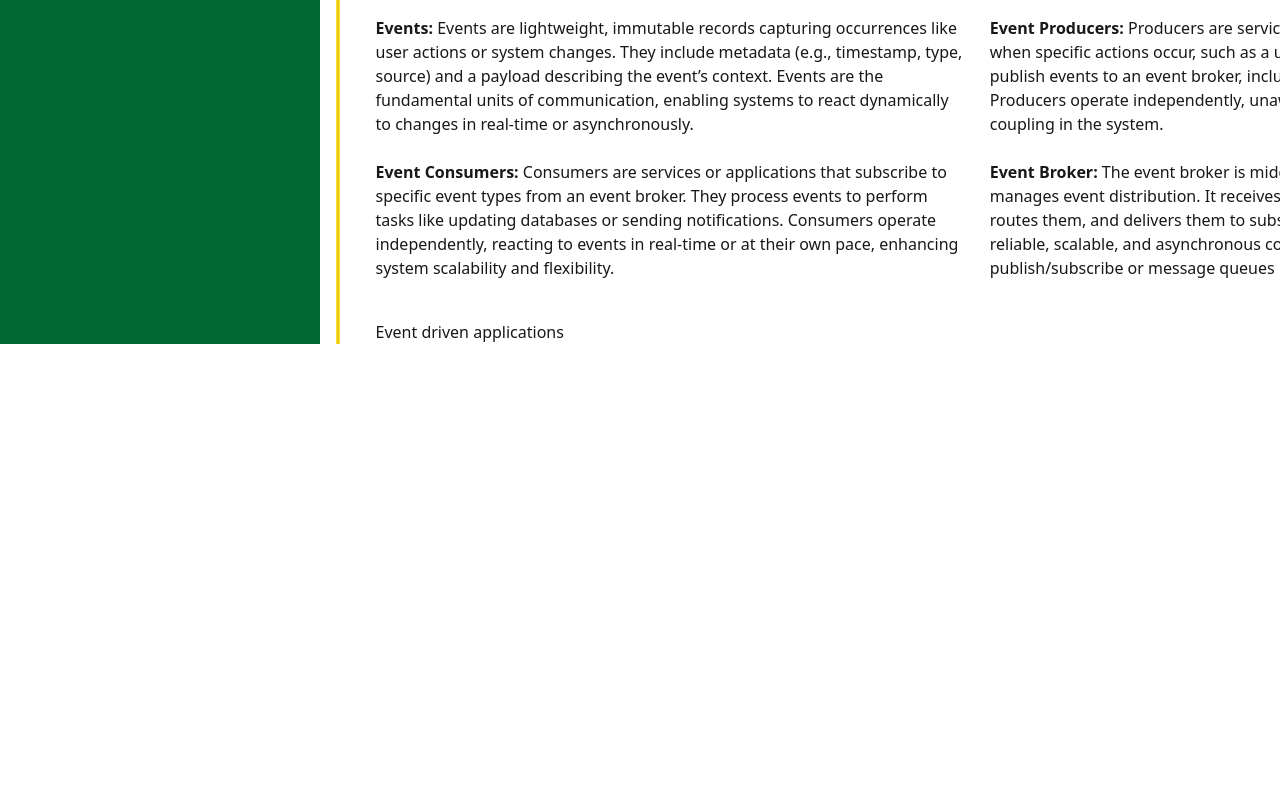
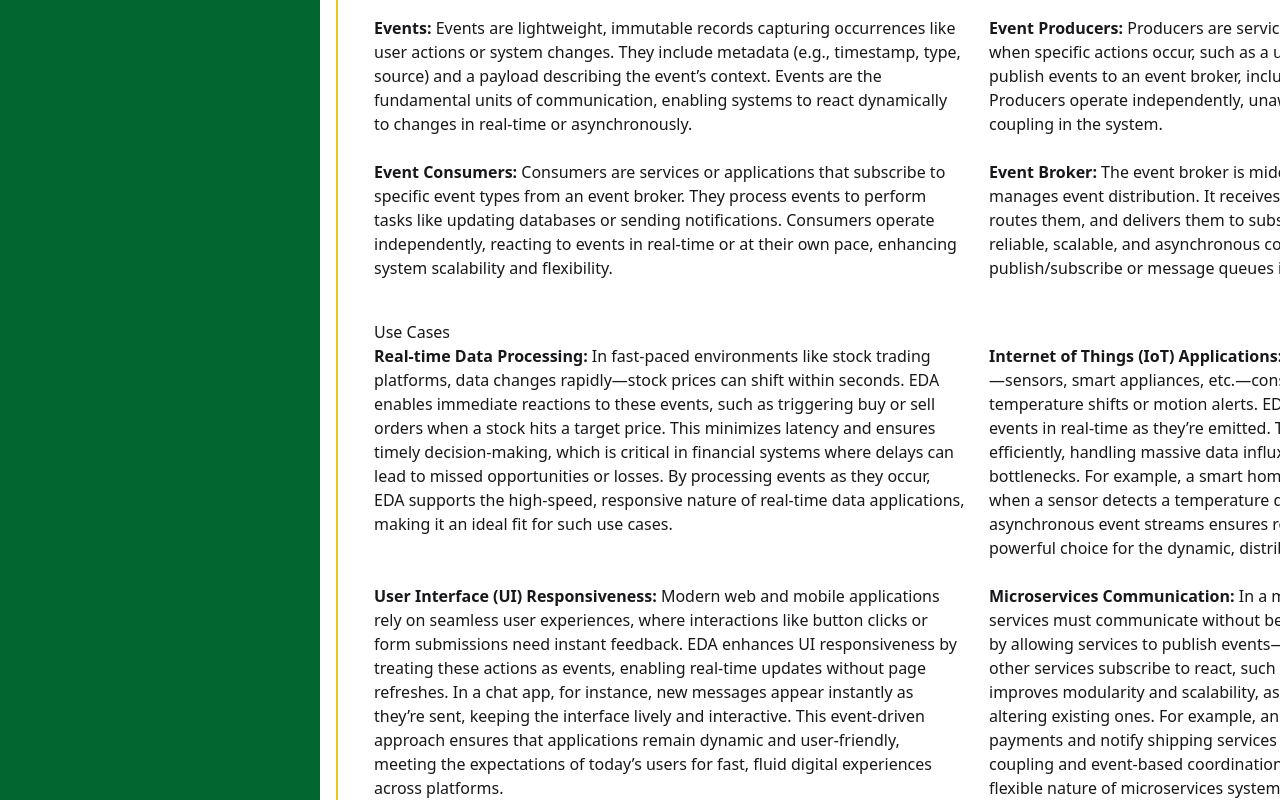
Before and after one commit to andrewass/software-architecture, a Next.js app: page /styles/eventdriven in a window 1280 px wide. Shown: the part 880-1680 px from the top of the page. Before the commit the page ends 1224 px from the top, so only its background shows below. Built offline with nearby package versions, Linux system fonts and the light colour scheme.

Commit message:
Added use cases for event-driven architecture

```diff
--- a/src/app/styles/eventdriven/EventDrivenApplications.tsx
+++ /dev/null
@@ -1,3 +0,0 @@
-export default function EventDrivenApplications() {
-  return <p>Event driven applications</p>;
-}
--- /dev/null
+++ b/src/app/styles/eventdriven/EventDrivenUseCases.tsx
@@ -0,0 +1,62 @@
+export default function EventDrivenUseCases() {
+  return (
+    <div>
+      <h5>Use Cases</h5>
+      <div className="grid grid-cols-2 gap-6">
+        <p>
+          <span className="font-extrabold">Real-time Data Processing: </span>
+          In fast-paced environments like stock trading platforms, data changes
+          rapidly—stock prices can shift within seconds. EDA enables immediate
+          reactions to these events, such as triggering buy or sell orders when
+          a stock hits a target price. This minimizes latency and ensures timely
+          decision-making, which is critical in financial systems where delays
+          can lead to missed opportunities or losses. By processing events as
+          they occur, EDA supports the high-speed, responsive nature of
+          real-time data applications, making it an ideal fit for such use
+          cases.
+        </p>
+        <p>
+          <span className="font-extrabold">
+            Internet of Things (IoT) Applications:{" "}
+          </span>
+          IoT systems involve countless devices—sensors, smart appliances,
+          etc.—constantly generating data like temperature shifts or motion
+          alerts. EDA shines here by processing these events in real-time as
+          they’re emitted. This allows the system to scale efficiently, handling
+          massive data influxes from billions of devices without bottlenecks.
+          For example, a smart home system can instantly adjust heating when a
+          sensor detects a temperature drop. EDA’s ability to manage
+          asynchronous event streams ensures robust performance, making it a
+          powerful choice for the dynamic, distributed nature of IoT ecosystems.
+        </p>
+        <p>
+          <span className="font-extrabold">
+            User Interface (UI) Responsiveness:{" "}
+          </span>
+          Modern web and mobile applications rely on seamless user experiences,
+          where interactions like button clicks or form submissions need instant
+          feedback. EDA enhances UI responsiveness by treating these actions as
+          events, enabling real-time updates without page refreshes. In a chat
+          app, for instance, new messages appear instantly as they’re sent,
+          keeping the interface lively and interactive. This event-driven
+          approach ensures that applications remain dynamic and user-friendly,
+          meeting the expectations of today’s users for fast, fluid digital
+          experiences across platforms.
+        </p>
+        <p>
+          <span className="font-extrabold">Microservices Communication: </span>
+          In a microservices architecture, independent services must communicate
+          without being tightly coupled. EDA facilitates this by allowing
+          services to publish events—like an order being placed—and letting
+          other services subscribe to react, such as updating inventory. This
+          decoupling improves modularity and scalability, as new services can be
+          added without altering existing ones. For example, an e-commerce
+          platform can process payments and notify shipping services
+          asynchronously via events. EDA’s loose coupling and event-based
+          coordination make it a natural fit for the distributed, flexible
+          nature of microservices systems.
+        </p>
+      </div>
+    </div>
+  );
+}
--- a/src/app/styles/eventdriven/page.tsx
+++ b/src/app/styles/eventdriven/page.tsx
@@ -1,6 +1,6 @@
 import EventDrivenConcepts from "@/app/styles/eventdriven/EventDrivenConcepts";
 import EventDrivenOverview from "@/app/styles/eventdriven/EventDrivenOverview";
-import EventDrivenApplications from "@/app/styles/eventdriven/EventDrivenApplications";
+import EventDrivenApplications from "@/app/styles/eventdriven/EventDrivenUseCases";
 import EventDrivenModel from "@/app/styles/eventdriven/model/EventDrivenModel";
 
 export default function EventDrivenPage() {
```
